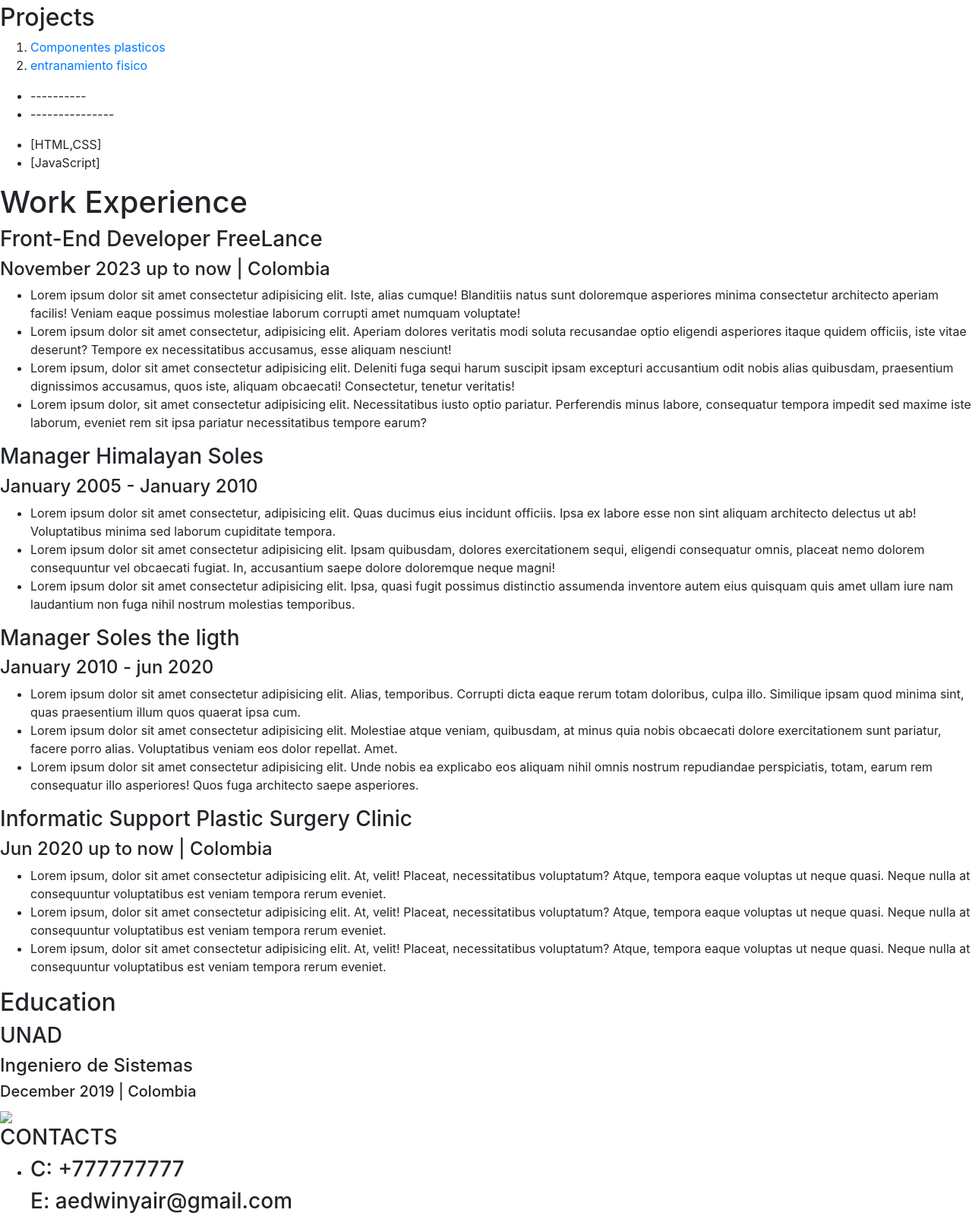
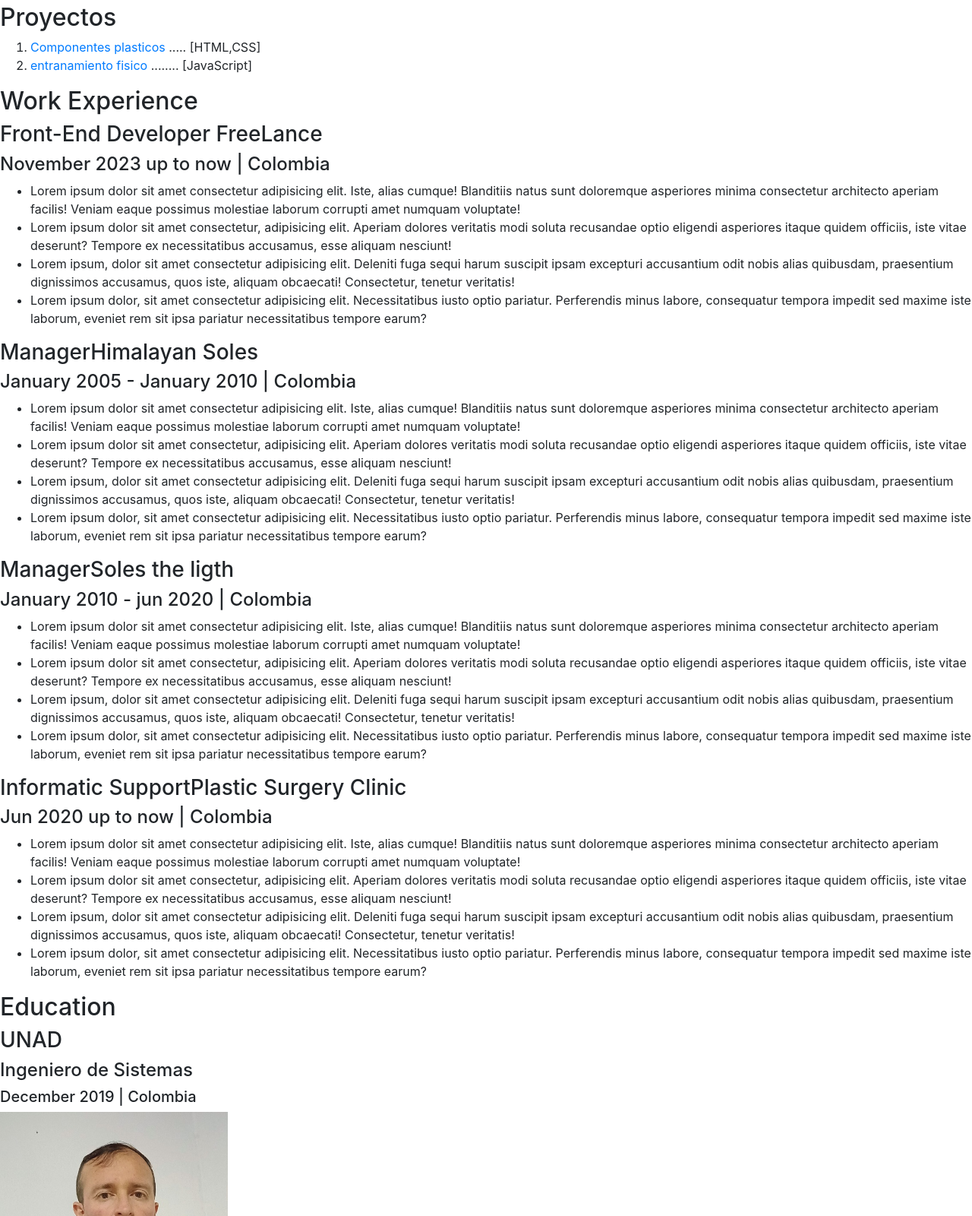
Before and after one commit to EYAMADOB/EntregaCedinsi01, a plain HTML site: page index.html in a window 1280 px wide. Shown: the part 158-1758 px from the top of the page at 76% size. Drawn offline with nearby package versions, Linux system fonts and the light colour scheme.

Commit message:
avance a aside

```diff
--- a/index.html
+++ b/index.html
@@ -17,64 +17,81 @@
             <div id="descripcion-perfil">
             <p>Mi nombre es Edwin Amado y soy un desarrollador web junior. Soy un codificador y programador experto, y disfruto usar mis habilidades para contribuir al desarrollo de paginas y aplicaciones web que potencien a nuestros clientes y lleven a otras dimensiones sus emprendimientos.</p>
         </div>
-
-
-        <h2>Projects</h2>
-        <ol>
-            <li><a href="htttps://plastic components for footwear.com">Componentes plasticos </a></li>
-            <li><a href="https://entranamiento fisico.com">entranamiento fisico</a></li>
-        </ol>
-        <ul>
-            <li>----------</li>
-            <li>---------------</li>
-        </ul>
-        <ul>
-            <li>[HTML,CSS]</li>
-            <LI>[JavaScript]</LI>
-        </ul>
-        <h1>Work Experience</h1>
-        <h3>Front-End Developer <span>FreeLance</span></h3>
-        <h4>November 2023 up to now | Colombia</h4>
+        <div id="proyectos">
+            <h2 class="titulo-seccion-principal">Proyectos</h2>
+            <ol class="lista-proyectos">
+                <li >
+                    <a class="enlace-proyecto" href="htttps://plastic components for footwear.com">Componentes plasticos </a>
+                    <span class="puntos-proyectos">.....</span>
+                    <span>[HTML,CSS]</span>
+                </li>
+                <li class="lista-proyectos">
+                    <a class="enlace-proyecto"  href="https://entranamiento fisico.com">entranamiento fisico</a>
+                    <span class="puntos-proyectos">........</span>
+                    <span>[JavaScript]</span>
+                </li>
+        </div>
+        <div id="experiencia-laboral">
+             <h2 class="titulo-seccion-principal">Work Experience</h2>
+                <div id="empresa-1">
+                    <h3>Front-End Developer <span id="texto-color-rojo">FreeLance</span></h3>
+                    <h4 id="texto-color-opaco">November 2023 up to now | Colombia</h4>
                     <ul>
                         <li>Lorem ipsum dolor sit amet consectetur adipisicing elit. Iste, alias cumque! Blanditiis natus sunt doloremque asperiores minima consectetur architecto aperiam facilis! Veniam eaque possimus molestiae laborum corrupti amet numquam voluptate!</li>
                         <li>Lorem ipsum dolor sit amet consectetur, adipisicing elit. Aperiam dolores veritatis modi soluta recusandae optio eligendi asperiores itaque quidem officiis, iste vitae deserunt? Tempore ex necessitatibus accusamus, esse aliquam nesciunt!</li>
                         <li>Lorem ipsum, dolor sit amet consectetur adipisicing elit. Deleniti fuga sequi harum suscipit ipsam excepturi accusantium odit nobis alias quibusdam, praesentium dignissimos accusamus, quos iste, aliquam obcaecati! Consectetur, tenetur veritatis!</li>
                         <li>Lorem ipsum dolor, sit amet consectetur adipisicing elit. Necessitatibus iusto optio pariatur. Perferendis minus labore, consequatur tempora impedit sed maxime iste laborum, eveniet rem sit ipsa pariatur necessitatibus tempore earum?</li>
                     </ul>
-        <h3>Manager Himalayan Soles</h3>
-        <h4>January 2005 - January 2010</h4>
+                </div>
+                <div id="empresa-2">
+                    <h3>Manager<span id="texto-color-rojo">Himalayan Soles</span></h3>
+                    <h4 id="texto-color-opaco">January 2005 - January 2010 | Colombia</h4>
                     <ul>
-            <li>Lorem ipsum dolor sit amet consectetur, adipisicing elit. Quas ducimus eius incidunt officiis. Ipsa ex labore esse non sint aliquam architecto delectus ut ab! Voluptatibus minima sed laborum cupiditate tempora.</li>
-            <li>Lorem ipsum dolor sit amet consectetur adipisicing elit. Ipsam quibusdam, dolores exercitationem sequi, eligendi consequatur omnis, placeat nemo dolorem consequuntur vel obcaecati fugiat. In, accusantium saepe dolore doloremque neque magni!</li>
-            <li>Lorem ipsum dolor sit amet consectetur adipisicing elit. Ipsa, quasi fugit possimus distinctio assumenda inventore autem eius quisquam quis amet ullam iure nam laudantium non fuga nihil nostrum molestias temporibus.</li>
+                        <li>Lorem ipsum dolor sit amet consectetur adipisicing elit. Iste, alias cumque! Blanditiis natus sunt doloremque asperiores minima consectetur architecto aperiam facilis! Veniam eaque possimus molestiae laborum corrupti amet numquam voluptate!</li>
+                        <li>Lorem ipsum dolor sit amet consectetur, adipisicing elit. Aperiam dolores veritatis modi soluta recusandae optio eligendi asperiores itaque quidem officiis, iste vitae deserunt? Tempore ex necessitatibus accusamus, esse aliquam nesciunt!</li>
+                        <li>Lorem ipsum, dolor sit amet consectetur adipisicing elit. Deleniti fuga sequi harum suscipit ipsam excepturi accusantium odit nobis alias quibusdam, praesentium dignissimos accusamus, quos iste, aliquam obcaecati! Consectetur, tenetur veritatis!</li>
+                        <li>Lorem ipsum dolor, sit amet consectetur adipisicing elit. Necessitatibus iusto optio pariatur. Perferendis minus labore, consequatur tempora impedit sed maxime iste laborum, eveniet rem sit ipsa pariatur necessitatibus tempore earum?</li>
                     </ul>
-        <h3>Manager Soles the ligth</h3>
-        <h4>January 2010 - jun 2020</h4>
+                </div>
+                <div id="empresa-3">
+                    <h3>Manager<span id="texto-color-rojo">Soles the ligth</span></h3>
+                    <h4 id="texto-color-opaco">January 2010 - jun 2020 | Colombia</h4>
                     <ul>
-            <li>Lorem ipsum dolor sit amet consectetur adipisicing elit. Alias, temporibus. Corrupti dicta eaque rerum totam doloribus, culpa illo. Similique ipsam quod minima sint, quas praesentium illum quos quaerat ipsa cum.</li>
-            <li>Lorem ipsum dolor sit amet consectetur adipisicing elit. Molestiae atque veniam, quibusdam, at minus quia nobis obcaecati dolore exercitationem sunt pariatur, facere porro alias. Voluptatibus veniam eos dolor repellat. Amet.</li>
-            <li>Lorem ipsum dolor sit amet consectetur adipisicing elit. Unde nobis ea explicabo eos aliquam nihil omnis nostrum repudiandae perspiciatis, totam, earum rem consequatur illo asperiores! Quos fuga architecto saepe asperiores.</li>
+                        <li>Lorem ipsum dolor sit amet consectetur adipisicing elit. Iste, alias cumque! Blanditiis natus sunt doloremque asperiores minima consectetur architecto aperiam facilis! Veniam eaque possimus molestiae laborum corrupti amet numquam voluptate!</li>
+                        <li>Lorem ipsum dolor sit amet consectetur, adipisicing elit. Aperiam dolores veritatis modi soluta recusandae optio eligendi asperiores itaque quidem officiis, iste vitae deserunt? Tempore ex necessitatibus accusamus, esse aliquam nesciunt!</li>
+                        <li>Lorem ipsum, dolor sit amet consectetur adipisicing elit. Deleniti fuga sequi harum suscipit ipsam excepturi accusantium odit nobis alias quibusdam, praesentium dignissimos accusamus, quos iste, aliquam obcaecati! Consectetur, tenetur veritatis!</li>
+                        <li>Lorem ipsum dolor, sit amet consectetur adipisicing elit. Necessitatibus iusto optio pariatur. Perferendis minus labore, consequatur tempora impedit sed maxime iste laborum, eveniet rem sit ipsa pariatur necessitatibus tempore earum?</li>
                     </ul>
-        <h3>Informatic Support Plastic Surgery Clinic</h3>
-        <h4>Jun 2020 up to now | Colombia</h4>
+                </div>
+                <div id="empresa-4">
+                    <h3>Informatic Support<span id="texto-color-rojo">Plastic Surgery Clinic</span></h3>
+                    <h4 id="texto-color-opaco">Jun 2020 up to now | Colombia</h4>
                     <ul>
-            <li>Lorem ipsum, dolor sit amet consectetur adipisicing elit. At, velit! Placeat, necessitatibus voluptatum? Atque, tempora eaque voluptas ut neque quasi. Neque nulla at consequuntur voluptatibus est veniam tempora rerum eveniet.</li>
-            <li>Lorem ipsum, dolor sit amet consectetur adipisicing elit. At, velit! Placeat, necessitatibus voluptatum? Atque, tempora eaque voluptas ut neque quasi. Neque nulla at consequuntur voluptatibus est veniam tempora rerum eveniet.</li>
-            <li>Lorem ipsum, dolor sit amet consectetur adipisicing elit. At, velit! Placeat, necessitatibus voluptatum? Atque, tempora eaque voluptas ut neque quasi. Neque nulla at consequuntur voluptatibus est veniam tempora rerum eveniet.</li>
+                        <li>Lorem ipsum dolor sit amet consectetur adipisicing elit. Iste, alias cumque! Blanditiis natus sunt doloremque asperiores minima consectetur architecto aperiam facilis! Veniam eaque possimus molestiae laborum corrupti amet numquam voluptate!</li>
+                        <li>Lorem ipsum dolor sit amet consectetur, adipisicing elit. Aperiam dolores veritatis modi soluta recusandae optio eligendi asperiores itaque quidem officiis, iste vitae deserunt? Tempore ex necessitatibus accusamus, esse aliquam nesciunt!</li>
+                        <li>Lorem ipsum, dolor sit amet consectetur adipisicing elit. Deleniti fuga sequi harum suscipit ipsam excepturi accusantium odit nobis alias quibusdam, praesentium dignissimos accusamus, quos iste, aliquam obcaecati! Consectetur, tenetur veritatis!</li>
+                        <li>Lorem ipsum dolor, sit amet consectetur adipisicing elit. Necessitatibus iusto optio pariatur. Perferendis minus labore, consequatur tempora impedit sed maxime iste laborum, eveniet rem sit ipsa pariatur necessitatibus tempore earum?</li>
                     </ul>
-        <h2>Education</h2>
-        <h3>UNAD</h3>
+                </div>
+        </div>
+        <div id="educacion">
+            <h2 class="titulo-seccion-principal">Education</h2>
+            <h3 id="texto-color-rojo">UNAD</h3>
             <H4>Ingeniero de Sistemas</H4>
-        <h5>December 2019 | Colombia</h5>
-        <aside>
-            <img src="FOTO.jpg">
-            <H3>CONTACTS</H3>
-            <ul>
-                <li>
-                    <h3>C: +777777777</h3>
-                    <H3>E: aedwinyair@gmail.com</H3>
-                </li>
+            <h5 id="texto-color-opaco">December 2019 | Colombia</h5>
+        </div>
+        <aside id="informacion-lateral">
+            <img src="/IMAGENES/FOTO.jpg" alt="Foto de Perfil" width="300">
+            <div class="contactos">
+                <H3 class="titulo-lateral">CONTACTS</H3>
+            </div>
+             <div>
+                <span class="tipo-de-contacto">C:</span>
+                <a  >+777777777</span></h3>
+                <H3>E: <span class="texto-color-opaco-aside">aedwinyair@gmail.com</span></H3>
+            </div>
                 </ul>
+            </div>
             <h2>Tech Skills</h2>
             <ul>
                 <li>HTML</li>
@@ -93,6 +110,10 @@
                 <LI>Teamwork</LI>
             </ul>
         </aside>
+
+    </div>
+
+
                 <script src="https://cdn.jsdelivr.net/npm/jquery@3.5.1/dist/jquery.slim.min.js" integrity="sha384-DfXdz2htPH0lsSSs5nCTpuj/zy4C+OGpamoFVy38MVBnE+IbbVYUew+OrCXaRkfj" crossorigin="anonymous"></script>
         <script src="https://cdn.jsdelivr.net/npm/bootstrap@4.6.2/dist/js/bootstrap.bundle.min.js" integrity="sha384-Fy6S3B9q64WdZWQUiU+q4/2Lc9npb8tCaSX9FK7E8HnRr0Jz8D6OP9dO5Vg3Q9ct" crossorigin="anonymous"></script>
     </div>
```
Lines whose indentation alone changed are shown as unchanged.
